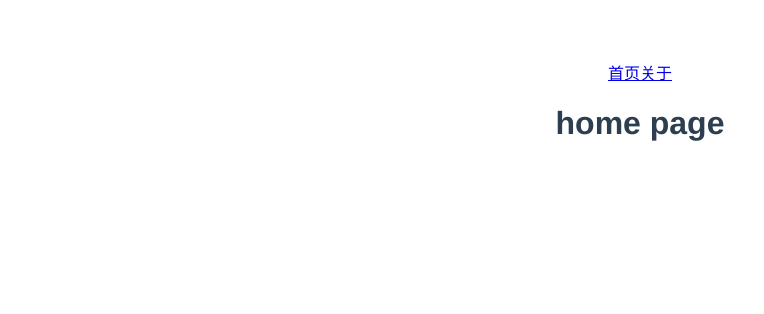
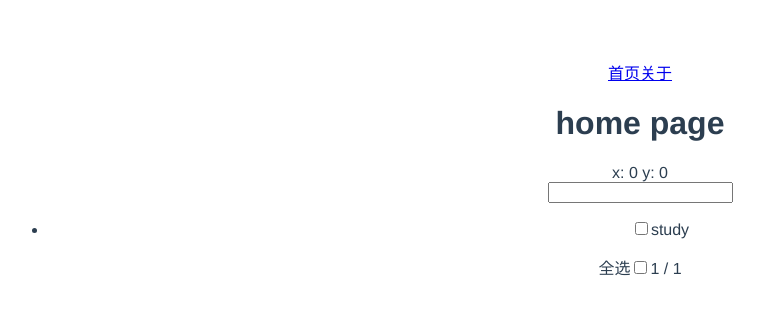
Before and after one commit to huangjingping520/vue3withVite, a Vue app: page / in a window 1280 px wide. Shown: the top 314 px of the page, without its empty margins (0-764 px from the left). Built offline with nearby package versions, Linux system fonts and the light colour scheme.

Commit message:
chore: unplugin-auto-import

```diff
--- a/package.json
+++ b/package.json
@@ -14,6 +14,7 @@
   },
   "devDependencies": {
     "@vitejs/plugin-vue": "^2.3.3",
+    "unplugin-auto-import": "^0.7.1",
     "vite": "^2.9.9"
   }
 }
--- /dev/null
+++ b/src/components/TodoList.vue
@@ -0,0 +1,73 @@
+<script setup>
+// import { ref,computed } from 'vue'
+import { useMouse } from '../utils/mouse'
+
+let { x, y } = useMouse()
+
+let { title, todos, addTodo, clear, active, all, allDone } = useTodos()
+
+function useTodos () {
+  let title = ref('')
+  let todos = ref([{title:'study', done:false}])
+
+  function addTodo() {
+    todos.value.push({
+      title: title.value,
+      done: false
+    })
+    title.value = ''
+  }
+
+  function clear(){
+    todos.value = todos.value.filter(v => !v.done)
+  }
+
+  let active = computed(() => {
+    return todos.value.filter(v => !v.done).length
+  })
+
+  let all = computed(() => {
+    return todos.value.length
+  })
+
+  let allDone = computed({
+    get: function () {
+      return active.value === 0
+    },
+    set: function (val){
+      todos.value.forEach(v => v.done = val)
+    }
+  })
+
+  return { title, todos, addTodo, clear, active, all, allDone }
+}
+</script>
+
+<template>
+  <div>
+    <div>
+      x: {{ x }}
+      y: {{ y }}
+    </div>
+
+    <input type="text" v-model="title" @keydown.enter="addTodo" >
+    <button v-if="active < all" @click="clear">清理</button>
+    <ul v-if="todos.length">
+      <li v-for="todo in todos">
+        <input type="checkbox" v-model="todo.done">
+        <span :class="{ done: todo.done }">{{ todo.title }}</span>
+      </li>
+    </ul>
+    <div v-else>暂无数据</div>
+    <div>
+      全选<input type="checkbox" v-model="allDone">
+      <span>{{ active }} / {{ all }}</span>
+    </div>
+  </div>
+</template>
+
+<style scoped>
+  h1{
+    color: red;
+  }
+</style>
--- a/src/pages/home.vue
+++ b/src/pages/home.vue
@@ -1,9 +1,11 @@
 <template>
   <div>
     <h1>home page</h1>
+    <TodoList />
   </div>
 </template>
 <script setup>
+import TodoList from '../components/TodoList.vue'
 
 </script>
 <style lang="">
--- a/src/router/index.js
+++ b/src/router/index.js
@@ -1,6 +1,6 @@
 import { createRouter, createWebHashHistory } from 'vue-router'
-import Home from '../pages/home.vue'
-import About from '../pages/about.vue'
+import Home from '../pages/Home.vue'
+import About from '../pages/About.vue'
 
 const routes = [
   {
--- /dev/null
+++ b/src/utils/mouse.js
@@ -0,0 +1,17 @@
+import { ref, onMounted, onUnmounted } from 'vue'
+
+export function useMouse() {
+  const x = ref(0)
+  const y = ref(0)
+
+  function update(e) {
+    x.value = e.pageX
+    y.value = e.pageY
+  }
+
+  onMounted(() => window.addEventListener('mousemove', update))
+
+  onUnmounted(() => window.removeEventListener('mousemove', update))
+
+  return { x, y }
+}
--- a/vite.config.js
+++ b/vite.config.js
@@ -1,7 +1,13 @@
 import { defineConfig } from 'vite'
 import vue from '@vitejs/plugin-vue'
+import AutoImport from 'unplugin-auto-import/vite'
 
 // https://vitejs.dev/config/
 export default defineConfig({
-  plugins: [vue()]
+  plugins: [
+    vue(),
+    AutoImport({
+      imports: ['vue', 'vue-router']
+    })
+  ]
 })
```
Also changed, not shown: src/components/HelloWorld.vue (deleted, +0 -40 lines), 1 other file (tests, documents, lock files or other folders).
